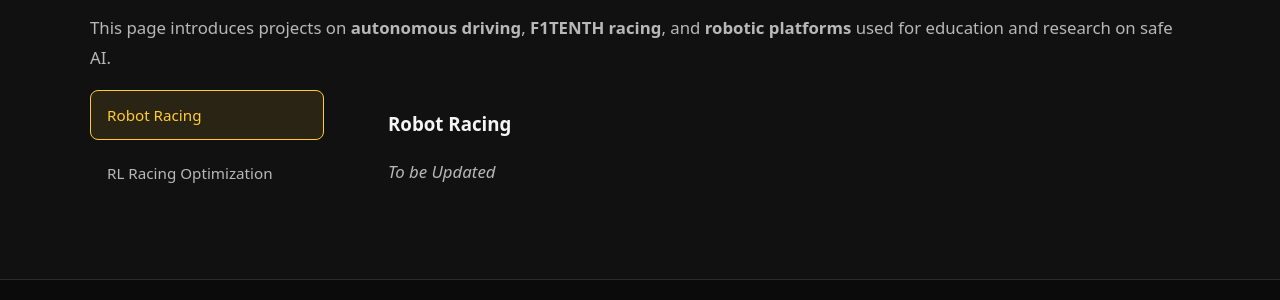
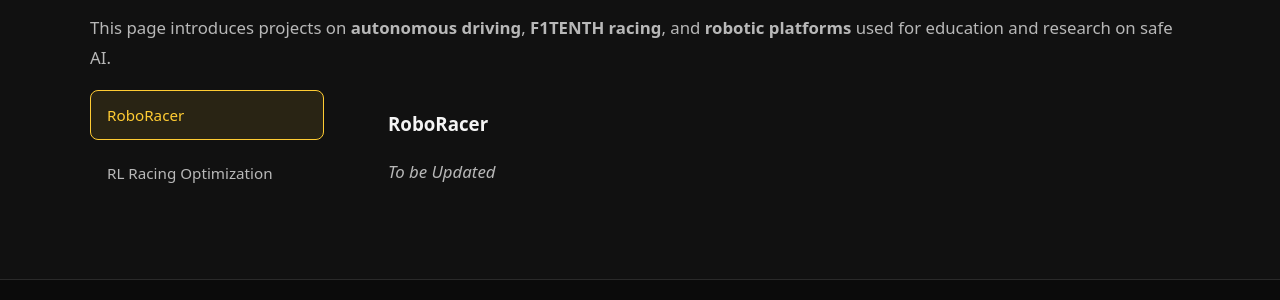
Before and after one commit to jhkim07/jhkim07.github.io, a Jekyll site: the page built from research/ai-robot.md, in a window 1280 px wide. Shown: the part 180-480 px from the top of the page. Built offline with Jekyll 4.4.1, drawn with Linux system fonts in a browser that asks for light colours.

Commit message:
Change Robot Racing to RoboRacer in AI robot page

```diff
--- a/research/ai-robot.md
+++ b/research/ai-robot.md
@@ -18,7 +18,7 @@ title: "AI Robot Projects"
         <nav>
           <ul class="sidebar-menu">
             <li class="sidebar-menu-item">
-              <a href="#robot-racing" class="sidebar-menu-link active" data-section="robot-racing">Robot Racing</a>
+              <a href="#robot-racing" class="sidebar-menu-link active" data-section="robot-racing">RoboRacer</a>
             </li>
             <li class="sidebar-menu-item">
               <a href="#rl-racing-optimization" class="sidebar-menu-link" data-section="rl-racing-optimization">RL Racing Optimization</a>
@@ -29,9 +29,9 @@ title: "AI Robot Projects"
 
       <!-- 우측 콘텐츠 영역 -->
       <div class="research-content">
-        <!-- Robot Racing 섹션 -->
+        <!-- RoboRacer 섹션 -->
         <div id="robot-racing" class="research-content-section active">
-          <h3>Robot Racing</h3>
+          <h3>RoboRacer</h3>
           <p class="section-text">
             <em>To be Updated</em>
           </p>
```
